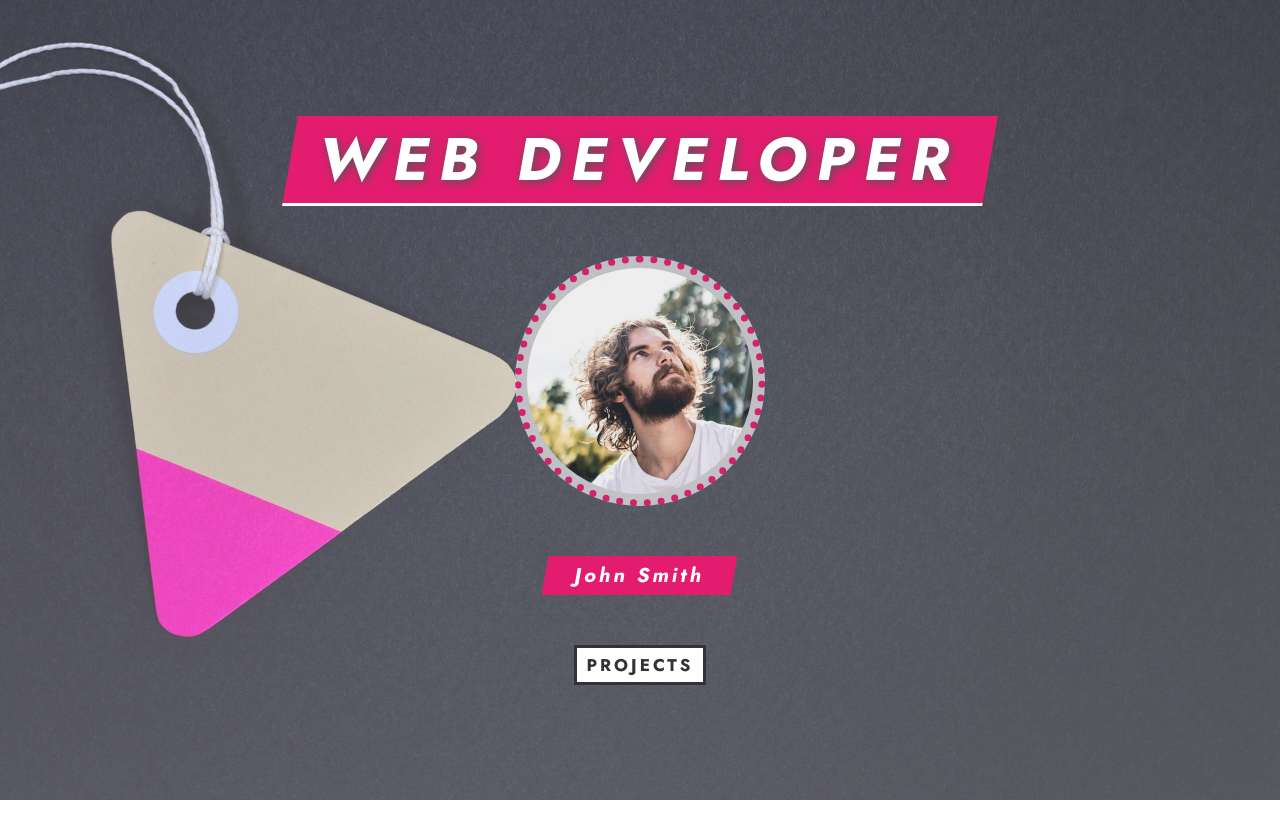
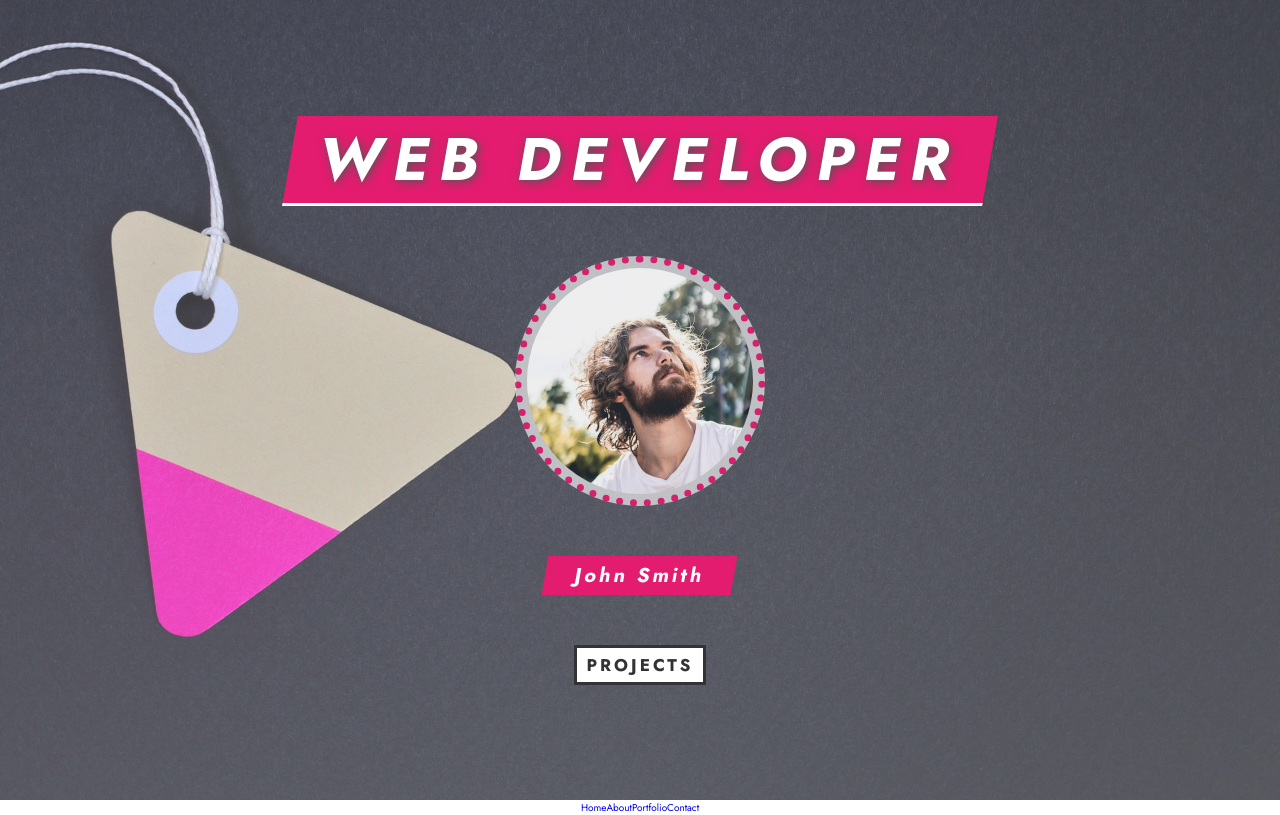
Before and after one commit to DiegoMutre/portfolio-design-react, a React (Create React App) app: page / in a window 1280 px wide. Built offline with nearby package versions, Linux system fonts and the light colour scheme.

Commit message:
Use Navbar component in App.js

```diff
--- a/src/App.js
+++ b/src/App.js
@@ -1,9 +1,11 @@
 import { Hero } from "./components/Hero";
+import { Navbar } from "./components/Navbar";
 
 function App() {
     return (
         <div className="container">
             <Hero />
+            <Navbar />
         </div>
     );
 }
```
